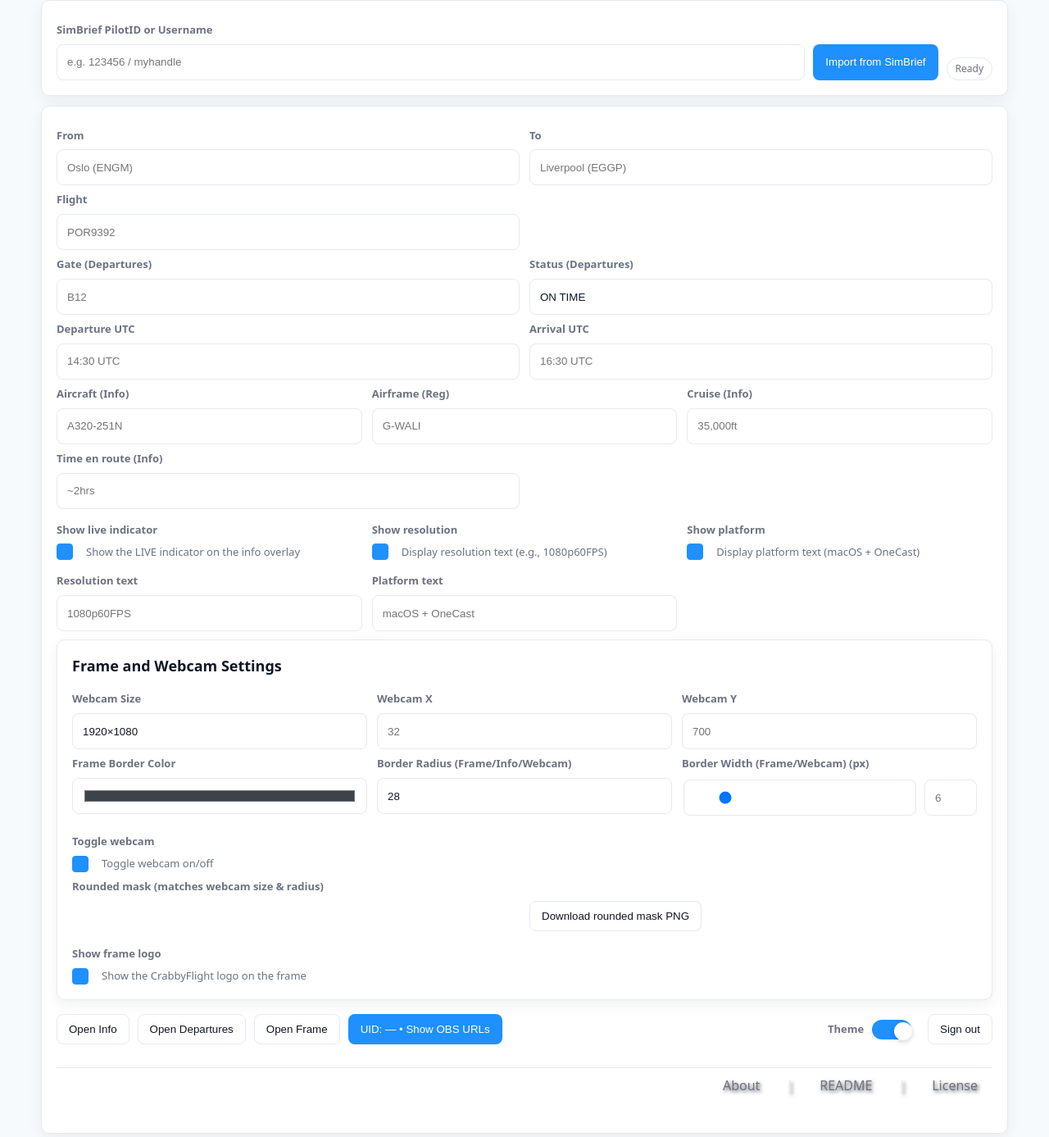
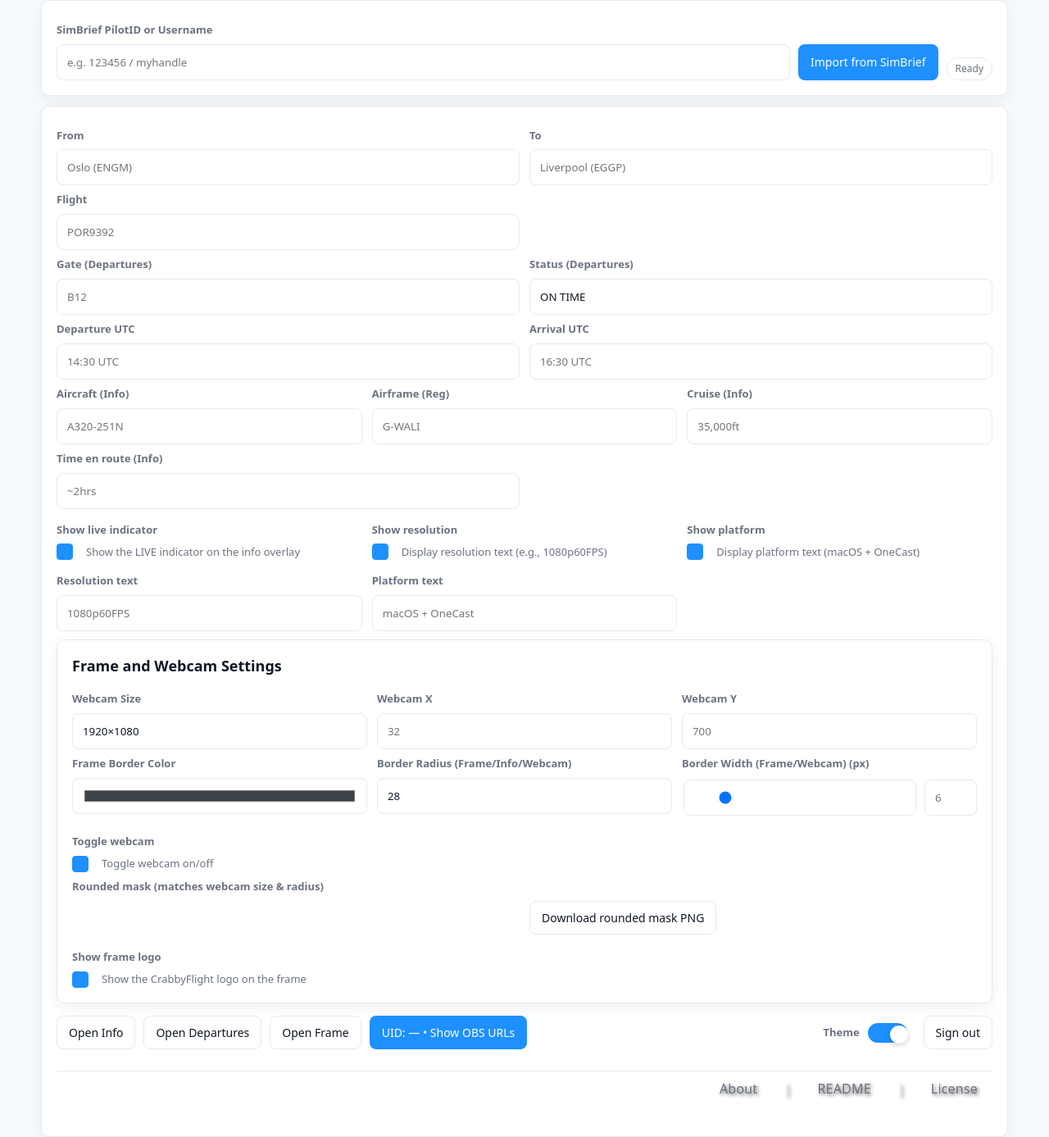
Before and after one commit to CrabbyFlight/CrabbyFlight, a plain HTML site: page index.html in a window 1280 px wide. Shown: the part 84-1471 px from the top of the page at 82% size. Drawn offline with Linux system fonts and the light colour scheme; no server answers.

Commit message:
previous working

```diff
--- a/index.html
+++ b/index.html
@@ -63,7 +63,8 @@
   body.ready #inapp-splash{opacity:0;pointer-events:none}
 
   html,body{margin:0;padding:0;height:100%;background:transparent!important;color:var(--ink);
-    font:14px/1.45 system-ui,-apple-system,Segoe UI,Roboto,Helvetica,Arial,sans-serif}
+    font:14px/1.45 system-ui,-apple-system,Segoe UI,Roboto,Helvetica,Arial,sans-serif;
+    -webkit-font-smoothing:antialiased;-moz-osx-font-smoothing:grayscale;text-rendering:optimizeLegibility}
   body.editor{background:var(--bg)!important}
   body.info,body.departures{background:transparent!important}
 
@@ -71,7 +72,7 @@
   .card{background:var(--panel);border:1px solid var(--line);border-radius:var(--radius);padding:18px;margin:12px 0;box-shadow:var(--shadow)}
   h1{margin:0 0 18px;font-size:26px;font-weight:700;letter-spacing:.2px;color:var(--ink)}
   label{display:block;font-size:13px;font-weight:700;color:var(--muted);margin:8px 0 8px}
-  input,select{width:100%;background:transparent;border:1px solid var(--line);color:var(--ink);border-radius:8px;padding:10px 12px;height:44px;box-sizing:border-box;outline:none;appearance:none}
+  input,select{width:100%;background:transparent;border:1px solid var(--line);color:var(--ink);border-radius:8px;padding:10px 12px;height:44px;box-sizing:border-box;outline:none;appearance:none;font-family:inherit}
   /* ensure checkboxes render normally instead of inheriting text input styles */
   input[type="checkbox"]{width:18px;height:18px;box-sizing:content-box;padding:0;margin:0 8px 0 0;background:transparent;border:1px solid var(--line);border-radius:4px;appearance:none;cursor:pointer;display:inline-block;vertical-align:middle}
   input[type="checkbox"]:checked{background:var(--brand);border-color:var(--brand)}
@@ -80,7 +81,7 @@
   .grid{display:grid;grid-template-columns:1fr 1fr;gap:var(--gap)}
   .grid-3{display:grid;grid-template-columns:1fr 1fr 1fr;gap:var(--gap)}
   .btns{display:flex;gap:10px;flex-wrap:wrap;align-items:center;margin-top:14px}
-  button{border:1px solid var(--line);background:var(--panel);color:var(--ink);padding:10px 14px;border-radius:8px;cursor:pointer;transition:filter .12s ease,transform .02s ease}
+  button{border:1px solid var(--line);background:var(--panel);color:var(--ink);padding:10px 14px;border-radius:8px;cursor:pointer;transition:filter .12s ease,transform .02s ease;font-family:inherit;font-size:14px;font-weight:500}
   button:hover{filter:brightness(.98)}
   button.primary{background:var(--brand);border-color:transparent;color:white}
   /* Make sure primary buttons stay legible in dark mode */
@@ -89,7 +90,7 @@
   button:active{transform:translateY(1px)}
 
   /* Footer links */
-  .footer{margin:24px 0 12px;padding-top:12px;border-top:1px solid var(--line);color:var(--muted);font-size:12px;text-align:center}
+  .footer{margin:24px 0 12px;padding-top:12px;border-top:1px solid var(--line);color:var(--muted);font-size:11px;text-align:center;font-weight:500;letter-spacing:0.2px}
   .footer a{color:var(--muted);text-decoration:none;transition:color .15s ease}
   .footer a:hover{color:var(--ink)}
   .footer .sep{margin:0 8px;color:var(--line)}
```
